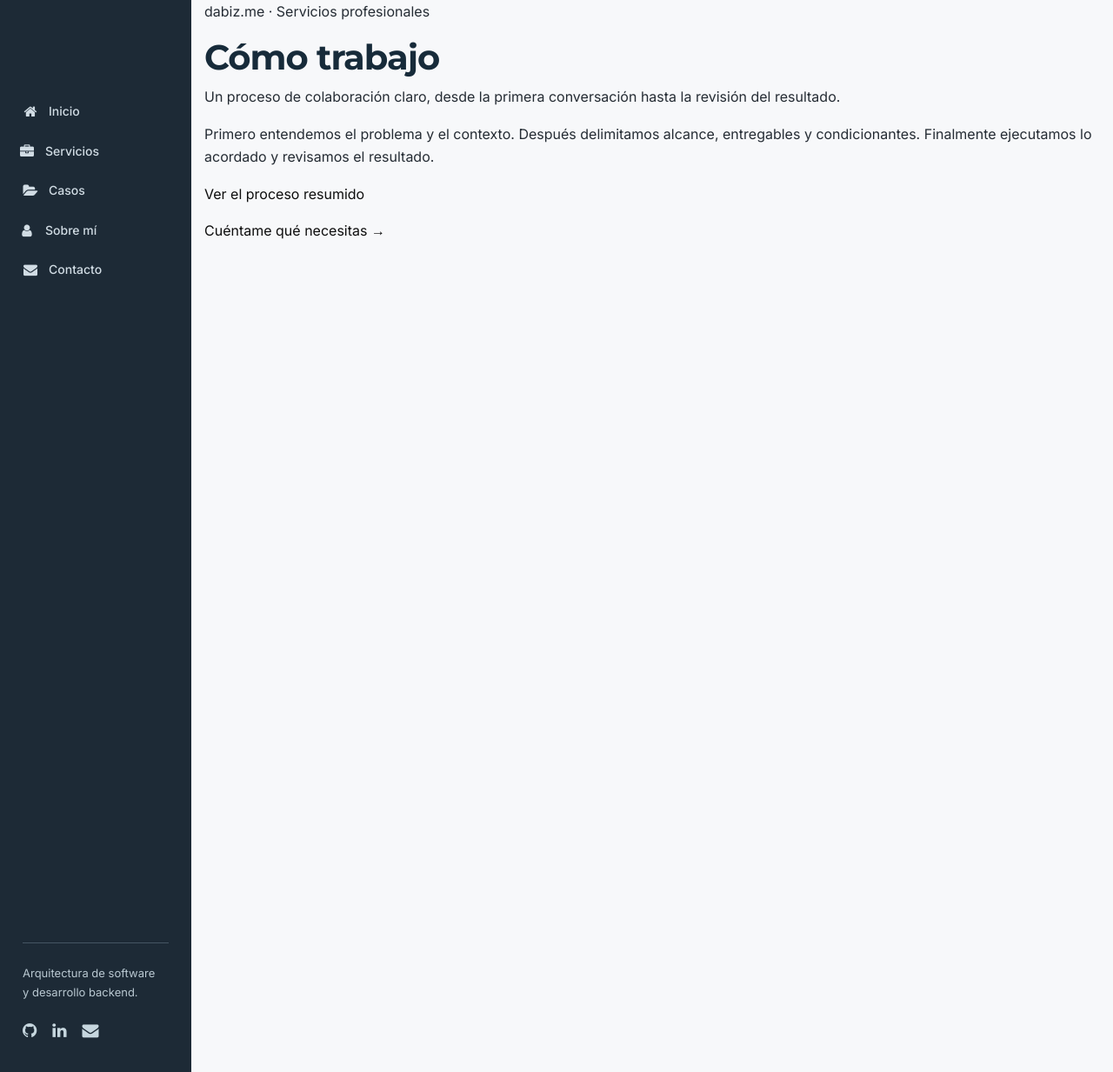
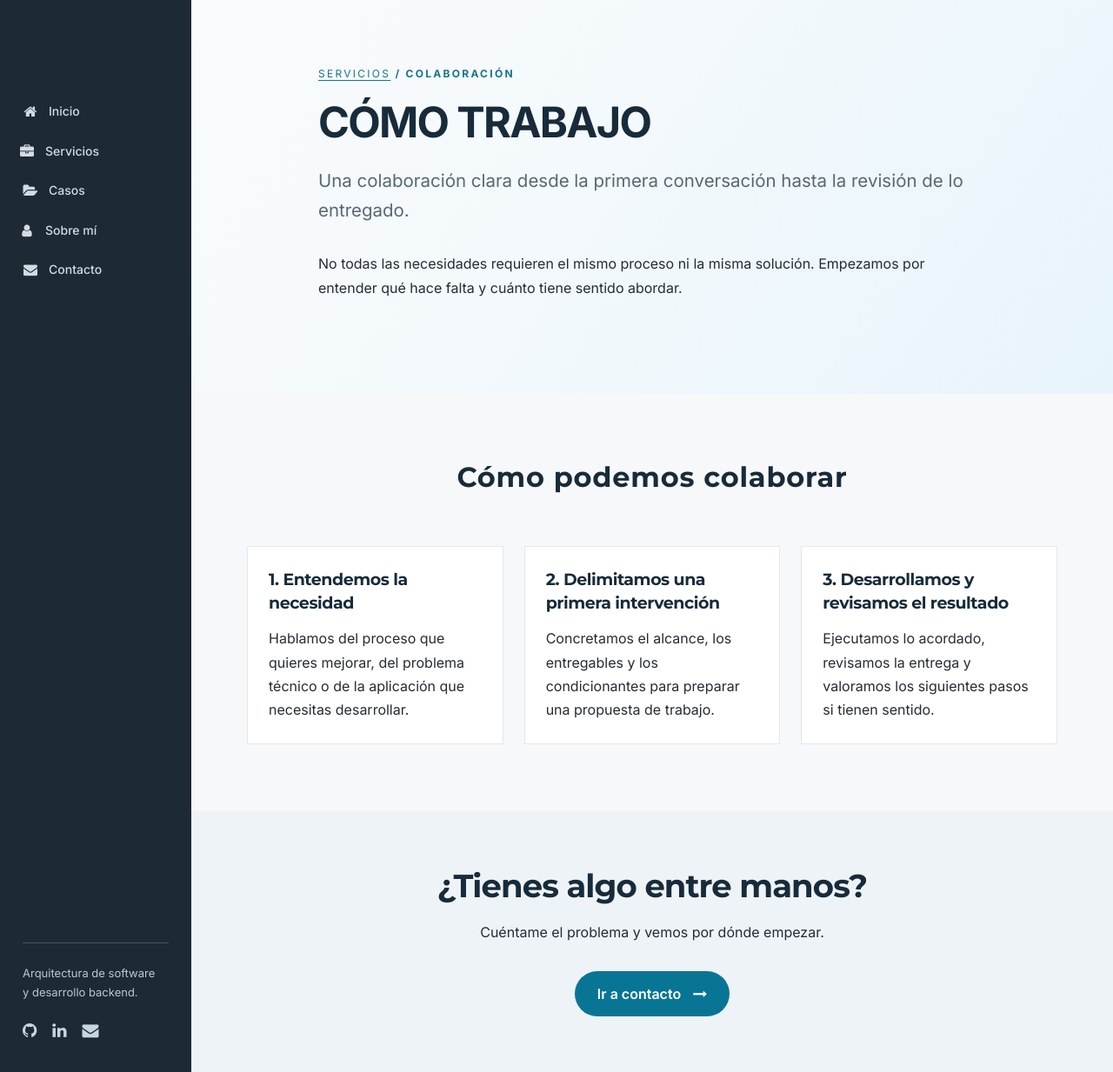
Before and after one commit to dabiz-me/dabiz.me, a Jekyll site: the page built from como-trabajo.md, in a window 1280 px wide and 1233 px high. Shown: the whole window at 87% size. Built offline with Jekyll 4.4.1, drawn with Linux system fonts in a browser that asks for light colours.

Commit message:
fix(v3): reuse existing collaboration and case sections

```diff
--- a/como-trabajo.md
+++ b/como-trabajo.md
@@ -1,21 +1,16 @@
 ---
 layout: default
 title: "Cómo trabajo | David Pérez"
-description: "Un proceso de colaboración claro, desde la primera conversación hasta la revisión del resultado."
+description: "Un proceso de colaboración claro: entender el problema, acordar alcance y revisar el resultado."
 permalink: /como-trabajo/
 ---
 <main class="themeix-main-content dabiz-detail-page">
-  <section class="full-page clearfix dabiz-v3-page" aria-labelledby="page-title">
-    <div class="container-fluid">
-      <div class="dabiz-v3-content">
-        <p class="dabiz-kicker">dabiz.me · Servicios profesionales</p>
-        <h1 id="page-title">Cómo trabajo</h1>
-        <p class="dabiz-v3-lead">Un proceso de colaboración claro, desde la primera conversación hasta la revisión del resultado.</p>
-        <p>Primero entendemos el problema y el contexto. Después delimitamos alcance, entregables y condicionantes. Finalmente ejecutamos lo acordado y revisamos el resultado.</p>
-        <p><a href="{{ '/#collaboration' | relative_url }}">Ver el proceso resumido</a></p>
-        <p><a class="dabiz-cta" href="{{ '/#contact' | relative_url }}">Cuéntame qué necesitas <span aria-hidden="true">→</span></a></p>
-      </div>
-    </div>
-  </section>
-  {% include footer.html %}
+<section class="full-page clearfix dabiz-service-hero"><div class="container-fluid"><div class="about-wrapper"><div class="row"><div class="col-lg-10 mx-auto"><div class="about-content">
+<p class="dabiz-personal-eyebrow"><a href="{{ '/servicios/' | relative_url }}">Servicios</a> / Colaboración</p><h1>Cómo trabajo</h1>
+<p class="lead">Una colaboración clara desde la primera conversación hasta la revisión de lo entregado.</p>
+<p>No todas las necesidades requieren el mismo proceso ni la misma solución. Empezamos por entender qué hace falta y cuánto tiene sentido abordar.</p>
+</div></div></div></div></div></section>
+{% include collaboration_section.html %}
+<section class="full-page clearfix dabiz-service-outro"><div class="container-fluid text-center"><h2>¿Tienes algo entre manos?</h2><p>Cuéntame el problema y vemos por dónde empezar.</p><a class="dabiz-service-cta" href="{{ '/#contact' | relative_url }}">Ir a contacto <i class="fa fa-long-arrow-right" aria-hidden="true"></i></a></div></section>
+{% include footer.html %}
 </main>
```
